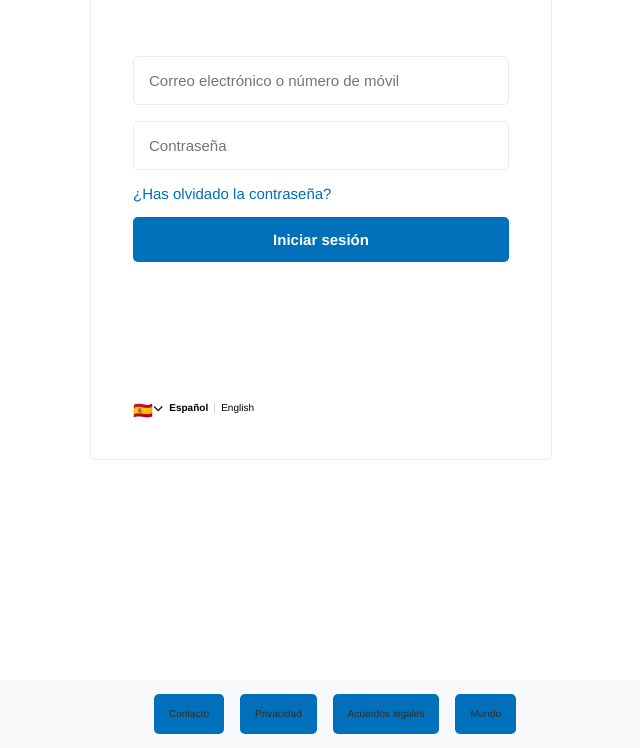
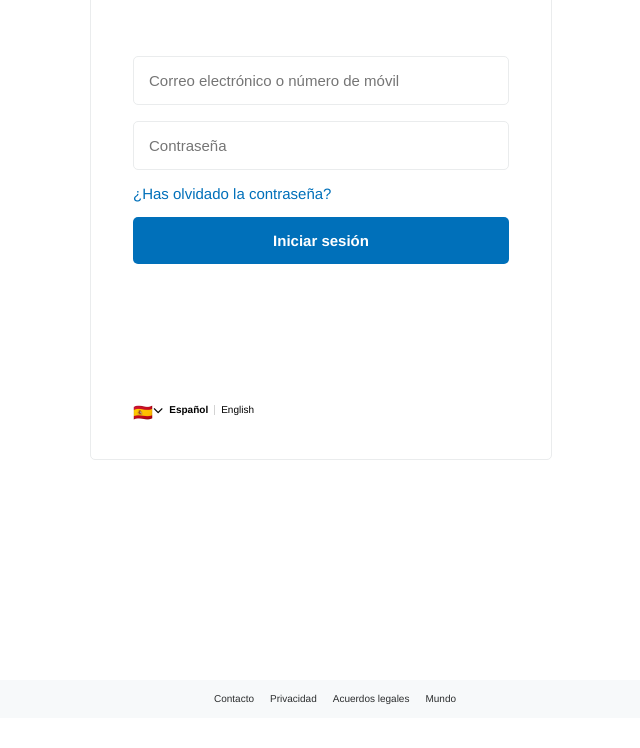
Before and after one commit to Isynopoulos1/project-08, a plain HTML site: page index.html in a window 1280 px wide. Shown: the part 192-940 px from the top of the page, without its empty margins (319-959 px from the left). After the commit the page ends 910 px from the top, so only its background shows below. Drawn offline with Linux system fonts and the light colour scheme.

Commit message:
setting the login btn part 2

```diff
--- a/CSS/login.css
+++ b/CSS/login.css
@@ -22,7 +22,7 @@ input:focus {
   color: #0070ba;
   font-weight: lighter;
 }
-a {
+button {
   text-decoration: none;
   font-family: helvetica;
   font-size: 15px;
@@ -35,6 +35,6 @@ a {
   padding: 15px;
   border-radius: 5px;
 }
-a:hover {
+button:hover {
   background-color: #0f54a9;
 }
--- a/index.html
+++ b/index.html
@@ -32,8 +32,9 @@
             />
             <input placeholder="Contraseña" type="password" />
             <p>¿Has olvidado la contraseña?</p>
-            <a href="#"> Iniciar sesión</a>
+            <button type="#">Iniciar sesión</button>
           </div>
+          <div class="signup-container"></div>
 
           <div class="selector">
             <div class="country"></div>
```
